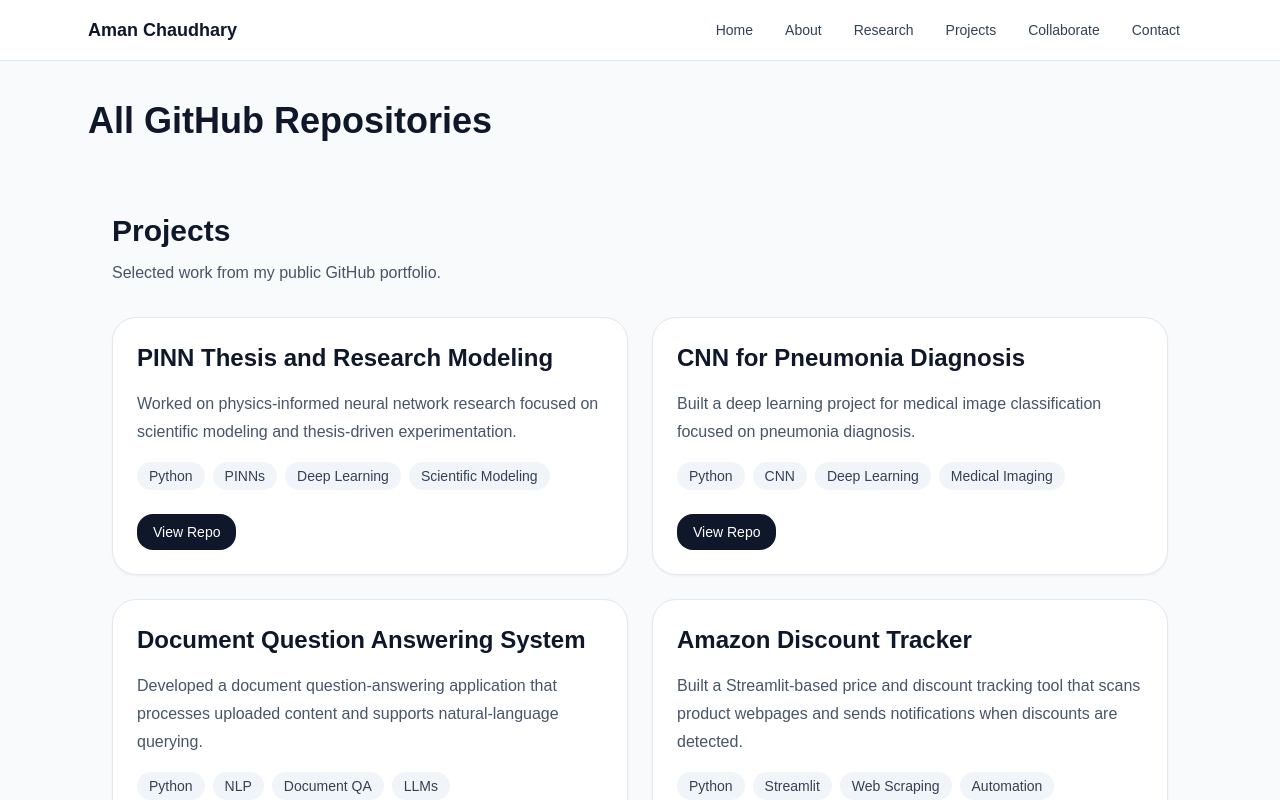
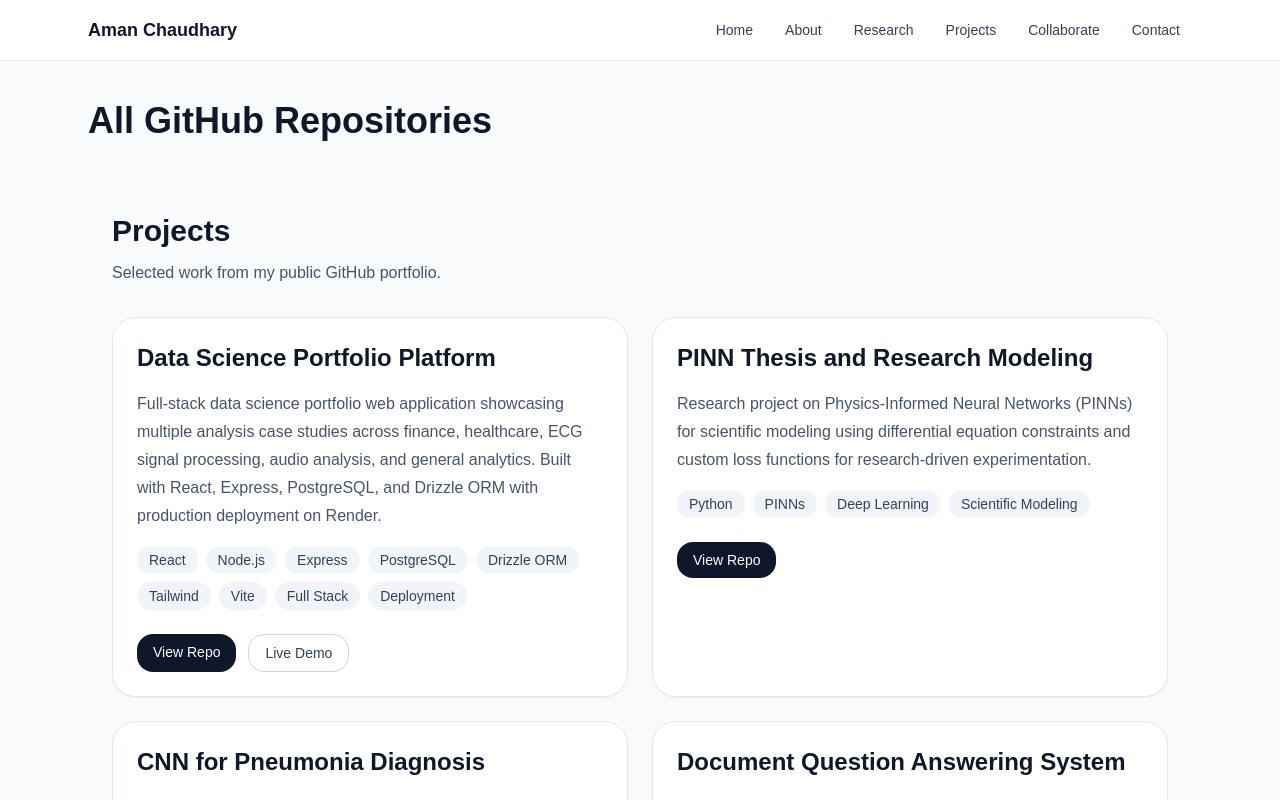
Before and after one commit to aerofa45/portfolio-website-aerofa, a Next.js app: page /repos in a window 1280 px wide. Shown: the top 800 px of the page. Built offline with nearby package versions, Linux system fonts and the light colour scheme.

Commit message:
Update projects list with new portfolio project

```diff
--- a/data/projects.ts
+++ b/data/projects.ts
@@ -1,45 +1,69 @@
 export const projects = [
+  {
+    title: 'Data Science Portfolio Platform',
+    summary:
+      'Full-stack data science portfolio web application showcasing multiple analysis case studies across finance, healthcare, ECG signal processing, audio analysis, and general analytics. Built with React, Express, PostgreSQL, and Drizzle ORM with production deployment on Render.',
+    tech: [
+      'React',
+      'Node.js',
+      'Express',
+      'PostgreSQL',
+      'Drizzle ORM',
+      'Tailwind',
+      'Vite',
+      'Full Stack',
+      'Deployment',
+    ],
+    github: 'https://github.com/aerofa45/data-portfolio',
+    demo: 'https://data-portfolio-w1ip.onrender.com/portfolios',
+  },
+
   {
     title: 'PINN Thesis and Research Modeling',
     summary:
-      'Worked on physics-informed neural network research focused on scientific modeling and thesis-driven experimentation.',
+      'Research project on Physics-Informed Neural Networks (PINNs) for scientific modeling using differential equation constraints and custom loss functions for research-driven experimentation.',
     tech: ['Python', 'PINNs', 'Deep Learning', 'Scientific Modeling'],
     github: 'https://github.com/aerofa45/PINN_Thesis',
   },
+
   {
     title: 'CNN for Pneumonia Diagnosis',
     summary:
-      'Built a deep learning project for medical image classification focused on pneumonia diagnosis.',
+      'Deep learning project for medical image classification using convolutional neural networks to detect pneumonia from chest X-ray images with model training and evaluation.',
     tech: ['Python', 'CNN', 'Deep Learning', 'Medical Imaging'],
     github: 'https://github.com/aerofa45/CNN-for-Diagnosis_Pneumonia',
   },
+
   {
     title: 'Document Question Answering System',
     summary:
-      'Developed a document question-answering application that processes uploaded content and supports natural-language querying.',
+      'Document-based question answering application using NLP and LLM embeddings allowing users to upload documents and query them using natural language.',
     tech: ['Python', 'NLP', 'Document QA', 'LLMs'],
     github: 'https://github.com/aerofa45/document-qa',
     demo: 'https://document-question-answering-template.streamlit.app/',
   },
+
   {
     title: 'Amazon Discount Tracker',
     summary:
-      'Built a Streamlit-based price and discount tracking tool that scans product webpages and sends notifications when discounts are detected.',
+      'Web scraping automation tool built with Python and Streamlit that monitors product pages and detects price drops.',
     tech: ['Python', 'Streamlit', 'Web Scraping', 'Automation'],
     github: 'https://github.com/aerofa45/Amazon_discount',
   },
+
   {
     title: 'Equity Portfolio Analytics',
     summary:
-      'Built an end-to-end equity portfolio analytics project using Python, SQLite, and Streamlit with portfolio return analysis, risk metrics, benchmark comparison, and an interactive dashboard for performance monitoring.',
+      'End-to-end financial analytics project with portfolio return calculation, risk metrics, benchmark comparison, and interactive dashboard visualization using Streamlit.',
     tech: ['Python', 'SQLite', 'Streamlit', 'Pandas', 'Plotly', 'Analytics'],
     github: 'https://github.com/aerofa45/Equity-Analytics-Portfolio-Project',
     demo: 'https://equity-analytics-portfolio-project-5mou7if7fsgkzixa36e3sx.streamlit.app/',
   },
+
   {
     title: 'Marketing Analytics Customer Insights',
     summary:
-      'Created an end-to-end marketing analytics project using SQL Server, Python sentiment analysis, and Power BI to analyze engagement, conversion trends, customer feedback, and campaign performance for an e-commerce case study.',
+      'Marketing analytics pipeline using SQL Server, Python, and Power BI to analyze engagement, sentiment, and campaign performance.',
     tech: ['SQL Server', 'Python', 'Power BI', 'Pandas', 'VADER', 'DAX'],
     github: 'https://github.com/aerofa45/marketing-analytics-customer-insights',
   },
```
